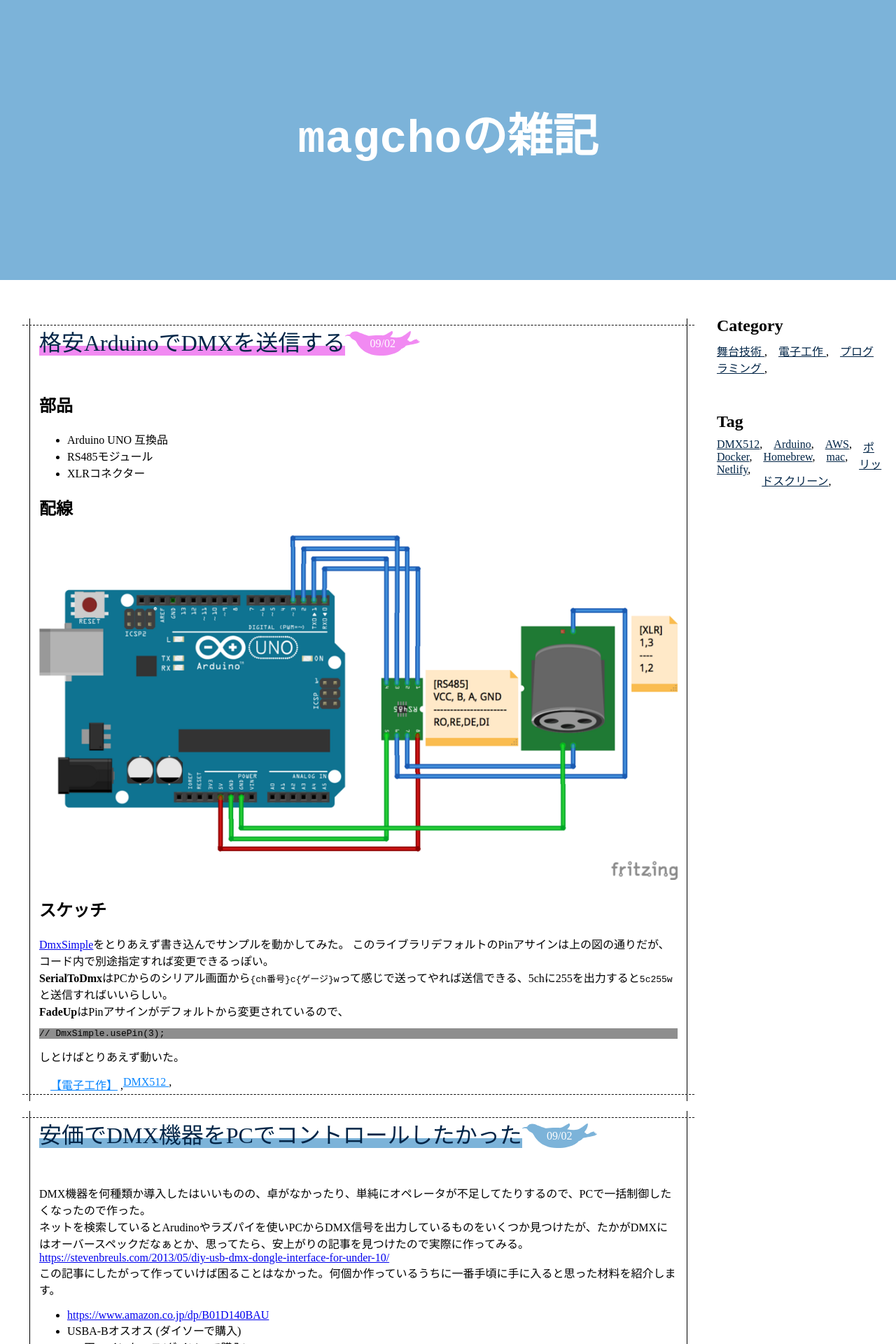
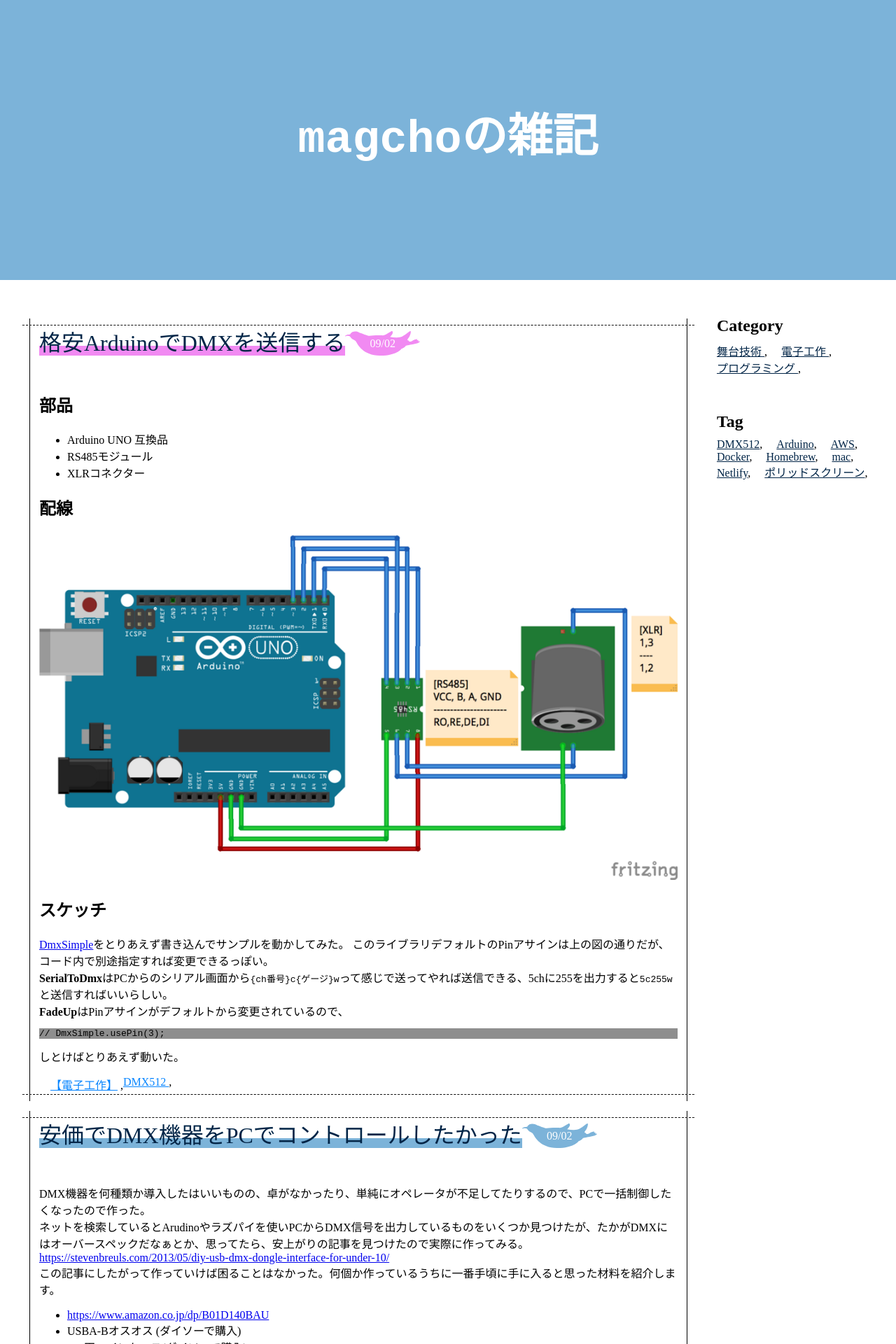
Before and after one commit to magcho/jekyll.blog.magcho.com, a Jekyll site: the page built from index.html, in a window 1280 px wide. Shown: the top 1920 px of the page at 70% size. Built offline with Jekyll 4.4.1, drawn with Linux system fonts in a browser that asks for light colours; some web fonts are replaced; the list of posts is cut into pages by our own code.

Commit message:
[fix] tagリストの改行具合を解決

```diff
--- a/assets/css/base.scss
+++ b/assets/css/base.scss
@@ -260,7 +260,7 @@ body {
         top: 0px;
       }
       li {
-        float: left;
+        display: inline-block;
         margin-right: 1em;
 
         &:after {
```
